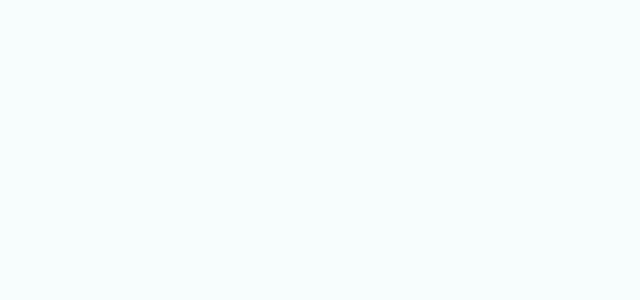
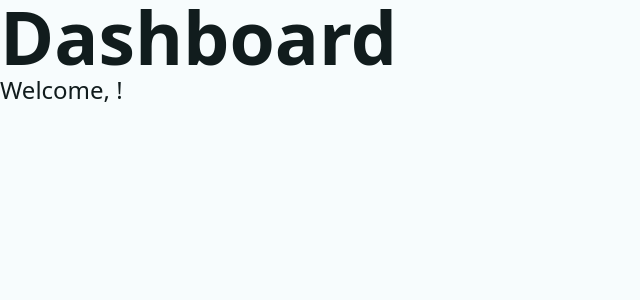
Before and after one commit to deividpa/budget-app, a React (Vite) app: page / in a window 1280 px wide. Shown: the top 300 px of the page, without its empty margins (0-640 px from the left). Built offline with nearby package versions, Linux system fonts and the light colour scheme.

Commit message:
feat: implement routing with react-router-dom in App component

```diff
--- a/src/App.jsx
+++ b/src/App.jsx
@@ -1,6 +1,23 @@
+import { createBrowserRouter, RouterProvider } from "react-router-dom";
+import Dashboard, { dashboardLoader } from "../pages/Dashboard";
+import Error from "../pages/Error";
+
+const router = createBrowserRouter([
+  {
+    path: "/",
+    element: <Dashboard />,
+    loader: dashboardLoader,
+    errorElement: <Error />,
+  },
+]);
+
 function App() {
 
-  return <div className="App"></div>;
+  return (
+    <div className="App">
+      <RouterProvider router={router} />
+    </div>
+  )
 }
 
 export default App
```
